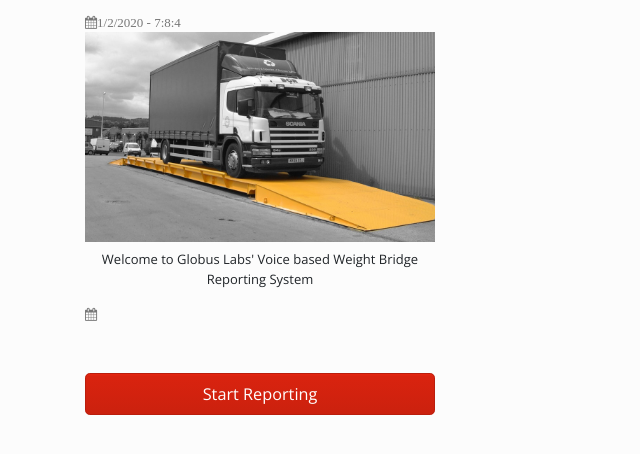
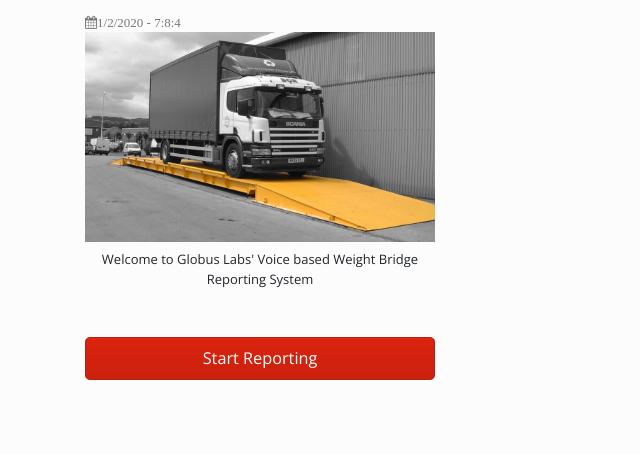
Before and after one commit to iamzeeali/weight-bridge, a website: page public/index.html in a window 1280 px wide. Shown: the part 118-572 px from the top of the page, without its empty margins (0-640 px from the left). Drawn offline with nearby package versions, Linux system fonts and the light colour scheme.

```diff
--- a/public/index.html
+++ b/public/index.html
@@ -53,7 +53,6 @@
           <p class="text-center">
             Welcome to Globus Labs' Voice based Weight Bridge Reporting System
           </p>
-          <i class="fa fa-calendar text-secondary" id="dataTimeId"> </i>
           <input
             class="btn btn-primary btn-lg btn-block my-5"
             type="button"
```
